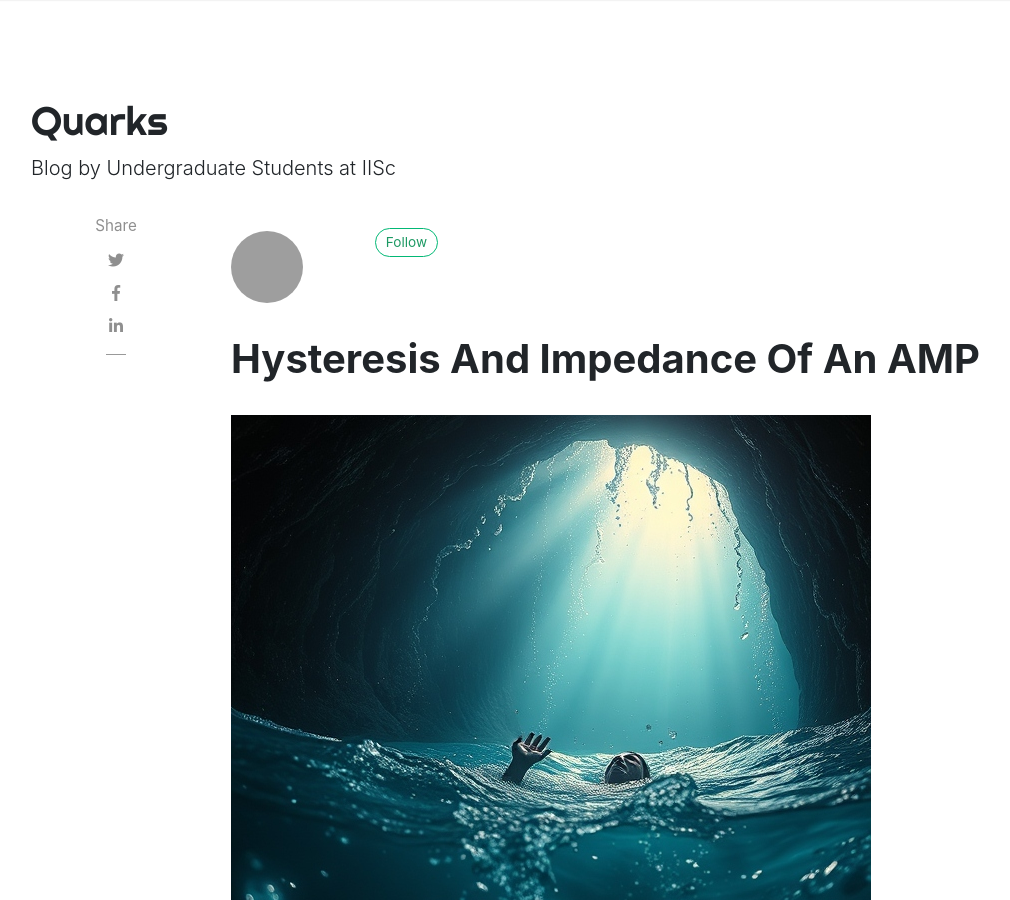
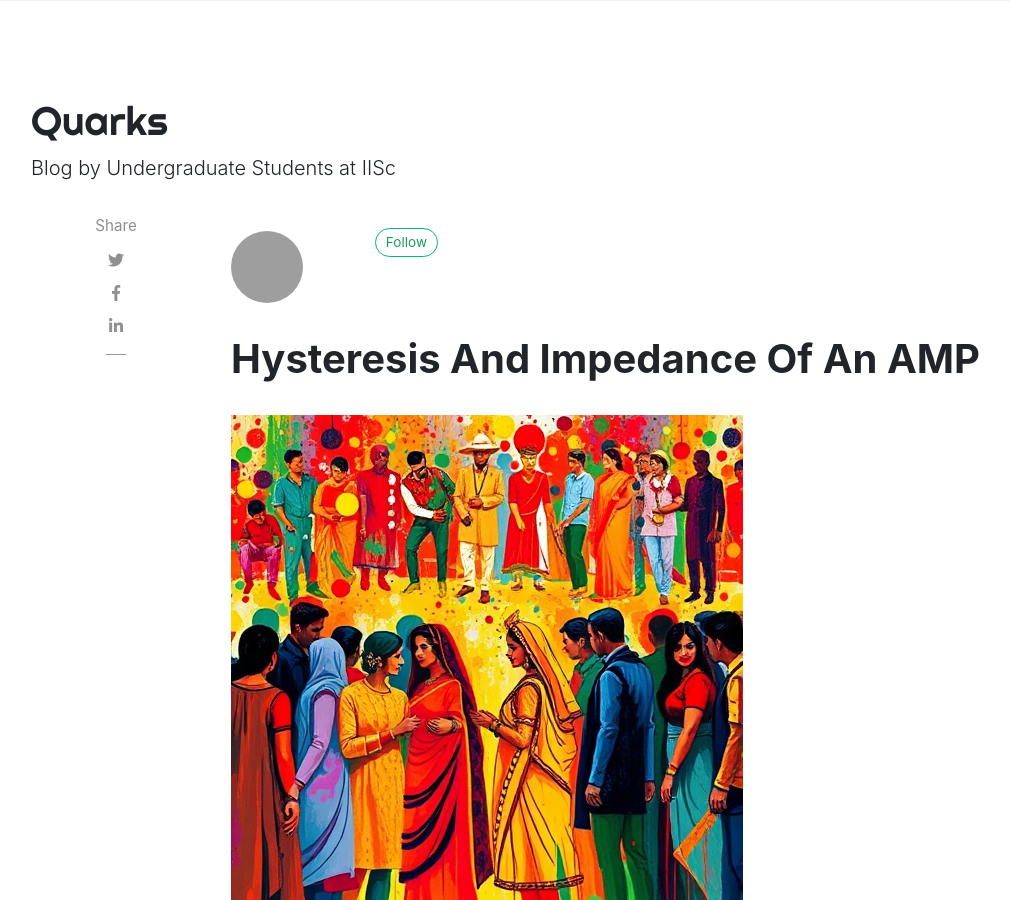
Before and after one commit to Quarks-IISc/blog, a Jekyll site: the page built from _posts/2024-12-03-Hysteresis.md, in a window 1280 px wide and 900 px high. Shown: the whole window, without its empty margins (54-1064 px from the left). Built offline with Jekyll 4.4.1, drawn with Linux system fonts in a browser that asks for light colours; nearby versions of some CDN libraries; comment, search, counter and statistics services are not loaded; grey boxes are pictures that could not be loaded.

Commit message:
Postbox edit

```diff
--- a/_posts/2024-12-03-Hysteresis.md
+++ b/_posts/2024-12-03-Hysteresis.md
@@ -5,7 +5,7 @@ title: Hysteresis And Impedance Of An AMP
 #categories: [  ]
 author: Ullas Aparanji
 categories: stories
-image: "/assets/images/Average.jpg"
+image: "/assets/images/Hysteresis.jpg"
 featured: true
 
 ---
```
Also changed, not shown: assets/images/Hysteresis.jpg (added).
